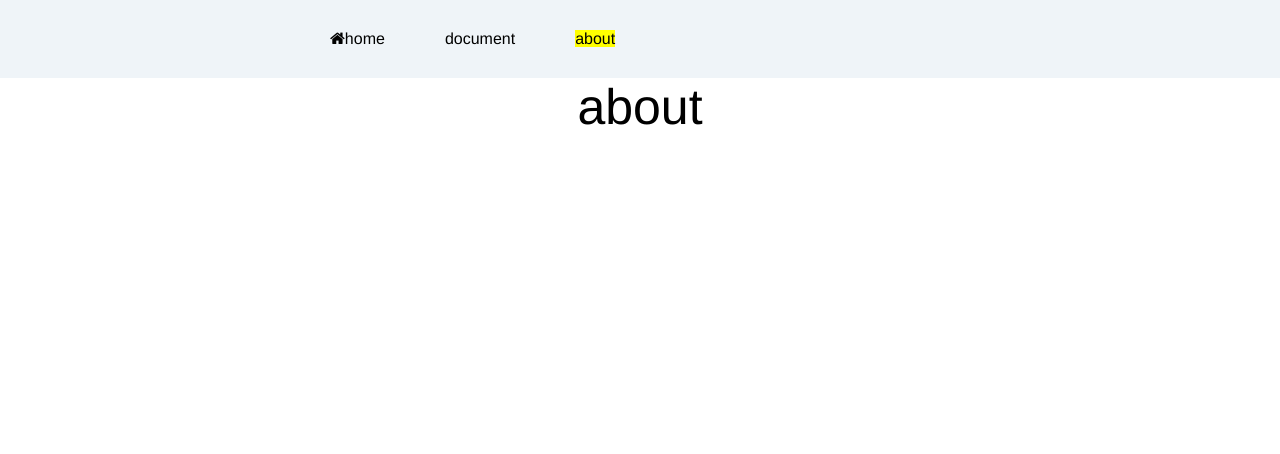
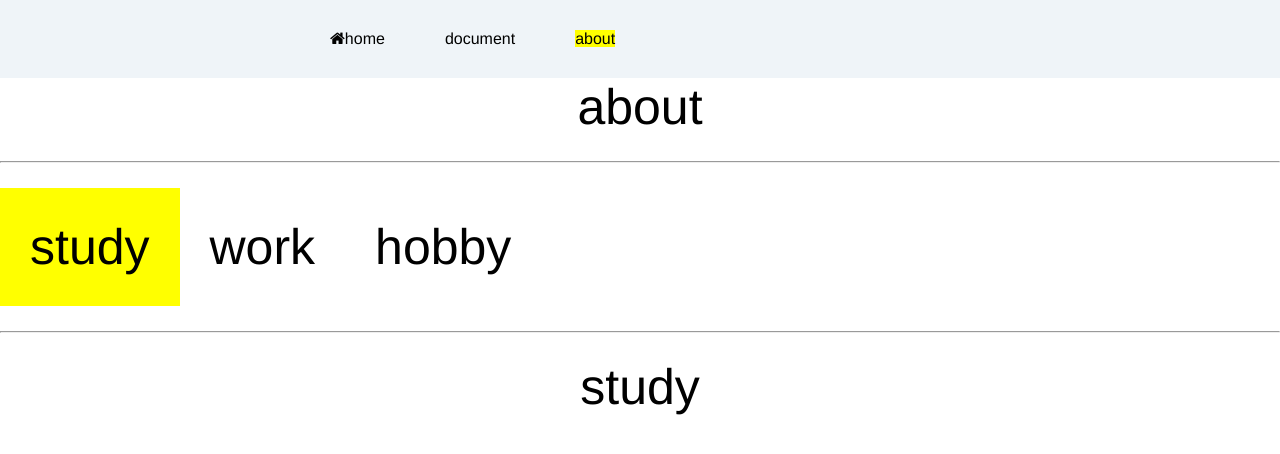
Before and after one commit to lijiliang/record, a Vue app in the folder vue/mvue1/: page /about in a window 1280 px wide. Shown: the top 454 px of the page. Built offline with nearby package versions, Linux system fonts and the light colour scheme.

Commit message:
feat: 嵌套路由、命名视图

```diff
--- a/vue/mvue1/src/App.vue
+++ b/vue/mvue1/src/App.vue
@@ -2,7 +2,7 @@
   <div id="app">
     <div class="nav-box">
       <ul class="nav">
-        <router-link :to="index" tag="li" event="mouseover">
+        <router-link :to="index" exact tag="li" event="mouseover">
           <i class="fa fa-home"></i>
           <span>home</span>
         </router-link>
@@ -12,6 +12,7 @@
         <li><router-link to="about">about</router-link></li>
       </ul>
     </div>
+    <router-view name="slider" class="center"/>
     <router-view class="center"/>
   </div>
 </template>
@@ -21,7 +22,7 @@ export default {
   name: 'app',
   data () {
     return {
-      index: '/home'
+      index: '/'
     }
   }
 }
--- a/vue/mvue1/src/components/About.vue
+++ b/vue/mvue1/src/components/About.vue
@@ -1,3 +1,22 @@
 <template>
-  <div>about</div>
+  <div>
+    about
+    <hr>
+    <ul class="nav">
+      <!-- <router-link to="/about" exact tag="li">
+        <a>study</a>
+      </router-link>
+      <router-link to="/about/work" tag="li">work</router-link>
+      <router-link to="/about/hobby" tag="li">hobby</router-link> -->
+      <router-link :to="{name: 'About'}" exact tag="li">
+        <a>study</a>
+      </router-link>
+      <router-link :to="{name: 'Work'}" tag="li">
+        <a>work</a>
+      </router-link>
+      <router-link :to="{name: 'Hobby'}" tag="li">hobby</router-link>
+    </ul>
+    <hr>
+    <router-view></router-view>
+  </div>
 </template>
--- a/vue/mvue1/src/router/index.js
+++ b/vue/mvue1/src/router/index.js
@@ -4,6 +4,10 @@ import Home from '@/components/Home'
 import About from '@/components/About'
 import Document from '@/components/Document'
 import NoFound from '@/components/404'
+import Study from '@/views/study'
+import Work from '@/views/work'
+import Hobby from '@/views/hobby'
+import Slider from '@/views/slider'
 
 Vue.use(Router)
 
@@ -12,6 +16,10 @@ export default new Router({
   linkActiveClass: 'is-active',  // 设置激活名字class名
   routes: [
     {
+      path: '/',
+      component: Home
+    },
+    {
       path: '/home',
       name: 'Home',
       component: Home,
@@ -19,13 +27,32 @@ export default new Router({
     },
     {
       path: '/about',
-      name: 'About',
-      component: About
+      component: About,
+      children: [  // 设置子路由
+        {
+          path: '',  // 默认的子路由  /about
+          name: 'About',
+          component: Study
+        },
+        {
+          path: '/work',   // /work
+          name: 'Work',
+          component: Work
+        },
+        {
+          path: '/hobby',
+          name: 'Hobby',
+          component: Hobby
+        }
+      ]
     },
     {
       path: '/document',
       name: 'Document',
-      component: Document
+      components: {
+        default: Document,
+        slider: Slider
+      }
     },
     {
       path: '*',
--- /dev/null
+++ b/vue/mvue1/src/views/hobby.vue
@@ -0,0 +1,3 @@
+<template>
+  <div>hobby</div>
+</template>
--- /dev/null
+++ b/vue/mvue1/src/views/slider.vue
@@ -0,0 +1,5 @@
+<template>
+  <div class="slider">
+    我是slider
+  </div>
+</template>
--- /dev/null
+++ b/vue/mvue1/src/views/study.vue
@@ -0,0 +1,3 @@
+<template>
+  <div>study</div>
+</template>
--- /dev/null
+++ b/vue/mvue1/src/views/work.vue
@@ -0,0 +1,3 @@
+<template>
+  <div>work</div>
+</template>
```
